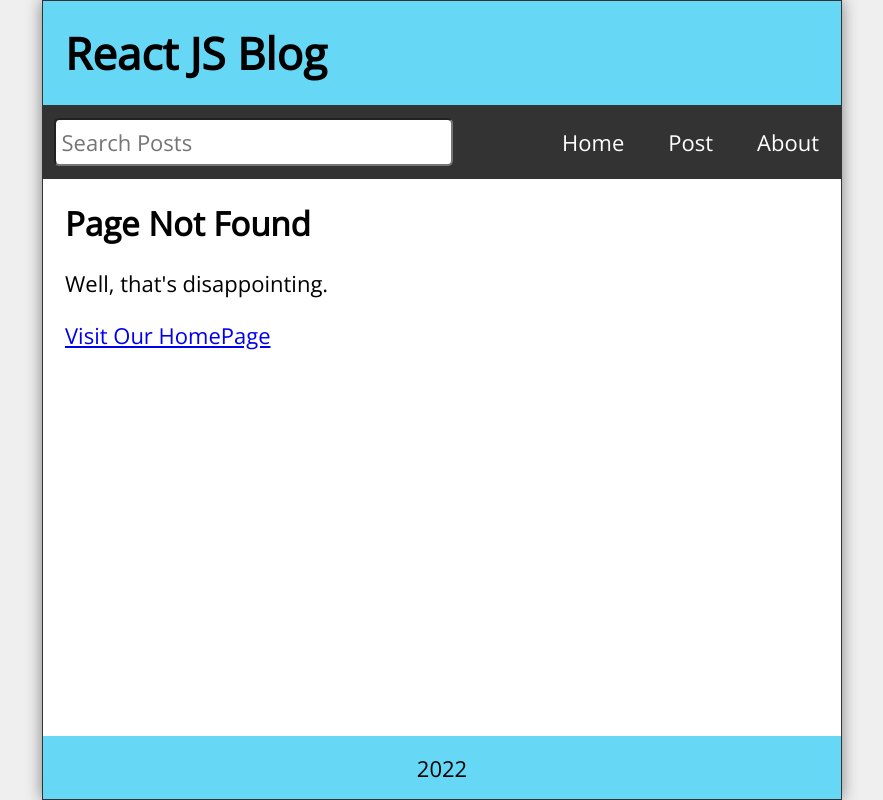
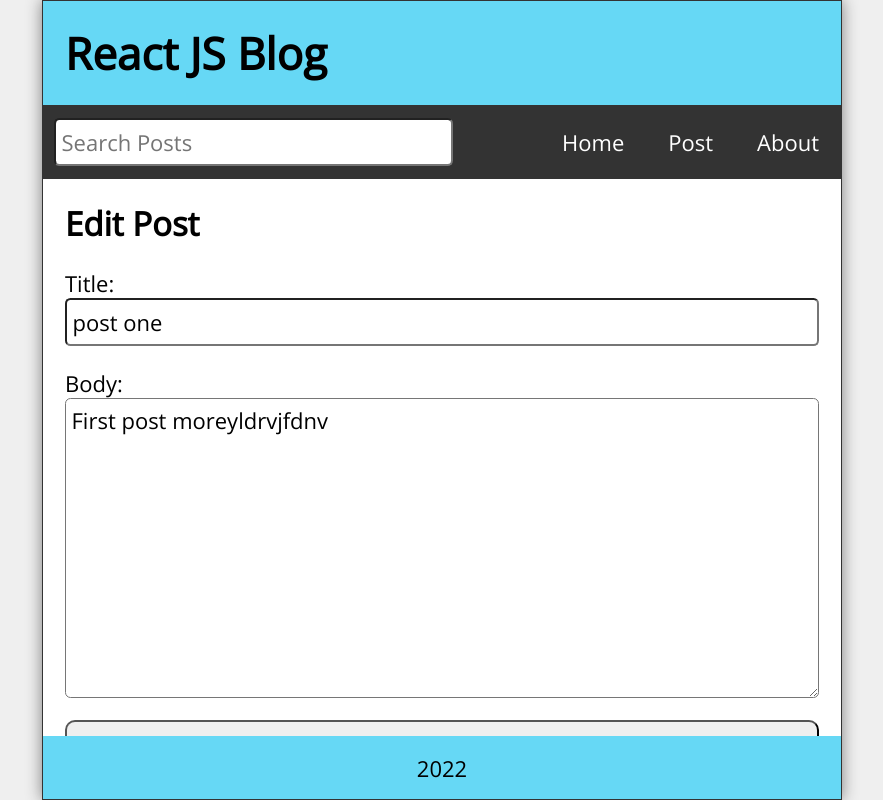
Before and after one commit to tahany777/react-router, a React (Create React App) app: page /edit/1 in a window 1280 px wide. Before the commit this address had no page. Shown: the whole page, without its empty margins (198-1081 px from the left). Built offline with nearby package versions, Linux system fonts and the light colour scheme; data requests are answered from the project's data file.

Commit message:
feat:CRUD app complete with axios

```diff
--- /dev/null
+++ b/data/db.json
@@ -0,0 +1,22 @@
+{
+  "posts": [
+    {
+      "id": 1,
+      "title": "post one",
+      "dateTime": "January 15, 2022 2:50:47 AM",
+      "body": "First post moreyldrvjfdnv"
+    },
+    {
+      "id": 2,
+      "title": "post Two",
+      "datetime": "July 01, 2022 11:17:36 AM",
+      "body": "second post"
+    },
+    {
+      "id": 3,
+      "title": "post three",
+      "dateTime": "January 15, 2022 2:54:22 AM",
+      "body": "third post more 22wsd"
+    }
+  ]
+}
--- a/package.json
+++ b/package.json
@@ -6,6 +6,7 @@
     "@testing-library/jest-dom": "^5.16.1",
     "@testing-library/react": "^12.1.2",
     "@testing-library/user-event": "^13.5.0",
+    "axios": "^0.24.0",
     "date-fns": "^2.28.0",
     "react": "^17.0.2",
     "react-dom": "^17.0.2",
--- a/src/App.js
+++ b/src/App.js
@@ -9,33 +9,36 @@
 import { Route, Routes, useNavigate } from "react-router-dom";
 import { useState, useEffect } from "react";
 import { format } from "date-fns";
+import api from './api/posts';
+import EditPost from "./EditPost";
 function App() {
-  const [posts, setPosts] = useState([
-    {
-      id: 1,
-      title:
-        "post one",
-      datetime: "July 01, 2022 11:17:36 AM",
-      body: "First post",
-    },
-    {
-      id: 2,
-      title: "post Two",
-      datetime: "July 01, 2022 11:17:36 AM",
-      body: "second post",
-    },
-    {
-      id: 3,
-      title: "post three",
-      datetime: "July 01, 2022 11:17:36 AM",
-      body: "third post",
-    },
-  ]);
+  const [posts, setPosts] = useState([]);
   const [search, setSearch] = useState("");
   const [searchResult, setSearchResult] = useState([]);
   const [postTitle, setPostTitle] = useState("");
+  const [editTitle, setEditTitle] = useState("");
   const [postBody, setPostBody] = useState("");
+  const [editBody, setEditBody] = useState("");
   const navigate = useNavigate();
+  useEffect(() => {
+    const fetchPosts = async () => {
+      try {
+        const response = await api.get('/posts');
+        // if(response && response.data) setPosts(response.data);
+        setPosts(response.data);
+      } catch(err) {
+        if(err.response) {
+          //Not in the 200 response range
+          console.log(err.response.data.message);
+          console.log(err.response.status);
+          console.log(err.response.headers);
+        } else {
+          console.log(`Error: ${err.message}`);
+        }
+      }
+    }
+    fetchPosts()
+  }, []);
   useEffect(() => {
     const filteredResult = posts.filter(
       (post) =>
@@ -44,22 +47,46 @@
     );
     setSearchResult(filteredResult.reverse());
   }, [posts, search]);
-  const handleSubmit = (e) => {
+  const handleSubmit = async (e) => {
     e.preventDefault();
     const id = posts.length ? posts[posts.length - 1].id + 1 : 1;
     const dateTime = format(new Date(), "MMMM dd, yyyy pp");
     const newPost = { id, title: postTitle, dateTime, body: postBody };
-    const allPosts = [ ...posts, newPost ];
+    try {
+      const response = await api.post('/posts', newPost);
+      const allPosts = [ ...posts, response.data ];
       setPosts(allPosts);
       setPostTitle("");
       setPostBody("");
       navigate("/");
+    } catch (err) {
+      console.log(`Error: ${err.message}`);
+    }
+
   };
-  const handleDelete = (id) => {
+  const handleDelete = async (id) => {
+    try {
+      await api.delete(`/posts/${id}`);
       const postsList = posts.filter((post) => post.id !== id);
       setPosts(postsList);
       navigate("/");
+    } catch (err) {
+      console.log(`Error: ${err.message}`);
+    }
   };
+  const handleEdit = async (id) => {
+    const dateTime = format(new Date(), "MMMM dd, yyyy pp");
+    const updatedPost = { id, title: editTitle, dateTime, body: editBody };
+    try {
+      const response = await api.put(`/posts/${id}`, updatedPost);
+      setPosts(posts.map(post => posts.id === id ? { ...response.data } : post));
+      setEditTitle('');
+      setEditBody('');
+      navigate('/');
+    } catch (err) {
+      console.log(`Error: ${err.message}`);
+    }
+  }
   return (
     <div className="App">
       <Header title="React JS Blog" />
@@ -80,6 +107,20 @@
           }
         />
         <Route
+          path="/edit/:id"
+          element={
+            <EditPost
+              posts={posts}
+              handleEdit={handleEdit}
+              postTitle={editTitle}
+              setEditTitle={setEditTitle}
+              editBody={editBody}
+              editTitle={editTitle}
+              setEditBody={setEditBody}
+            />
+          }
+        />
+        <Route
           path="/post/:id"
           element={<PostPage posts={posts} handleDelete={handleDelete} />}
         />
--- /dev/null
+++ b/src/EditPost.js
@@ -0,0 +1,60 @@
+import React from "react";
+import { useEffect } from "react";
+import { useParams, Link } from "react-router-dom";
+const EditPost = ({
+  posts,
+  handleEdit,
+  editBody,
+  setEditBody,
+  editTitle,
+  setEditTitle,
+}) => {
+  const { id } = useParams();
+  const post = posts.find((post) => post.id.toString() === id);
+  useEffect(() => {
+    if (post) {
+      setEditTitle(post.title);
+      setEditBody(post.body);
+    }
+  }, [post, setEditTitle, setEditBody]);
+  return (
+    <main className="NewPost">
+      {editTitle && (
+        <>
+          <h2>Edit Post</h2>
+          <form className="newPostForm" onSubmit={(e) => e.preventDefault()}>
+            <label htmlFor="postTitle">Title:</label>
+            <input
+              type="text"
+              id="postTitle"
+              required
+              value={editTitle}
+              onChange={(e) => setEditTitle(e.target.value)}
+            />
+            <label htmlFor="postBody">Body:</label>
+            <textarea
+              id="postBody"
+              required
+              value={editBody}
+              onChange={(e) => setEditBody(e.target.value)}
+            />
+            <button type="submit" onClick={() => handleEdit(post.id)}>
+              Submit
+            </button>
+          </form>
+        </>
+      )}
+      {!editTitle && (
+        <>
+          <h2>Post Not Found</h2>
+          <p>Well, that's disappointing.</p>
+          <p>
+            <Link to="/">Visit Our HomePage</Link>
+          </p>
+        </>
+      )}
+    </main>
+  );
+};
+
+export default EditPost;
--- a/src/PostPage.js
+++ b/src/PostPage.js
@@ -11,7 +11,8 @@
             <h2>{post.title}</h2>
             <p className="postDate">{post.datetime}</p>
             <p className="postBody">{post.body}</p>
-            <button onClick={() => handleDelete(post.id)}>Delete Post</button>
+            <Link to={`/edit/${post.id}`}><button className="editButton">Edit Post</button></Link>
+            <button className="deleteButton" onClick={() => handleDelete(post.id)}>Delete Post</button>
           </>
         )}
         {!post &&
--- /dev/null
+++ b/src/api/posts.js
@@ -0,0 +1,5 @@
+import axios from 'axios';
+
+export default axios.create({
+    baseURL: 'http://localhost:3500'
+});
--- a/src/index.css
+++ b/src/index.css
@@ -200,9 +200,8 @@
   cursor: pointer;
 }
 
-.Missing h2, .PostPage h2,
-.Missing p, .PostPage p {
-  margin-bottom: 1rem;
+.Missing p, .PostPage p, .NewPost p {
+  margin-top: 1rem;
 }
 
 .PostPage button {
@@ -210,12 +209,18 @@
   min-width: 48px;
   border-radius: 0.25rem;
   padding: 0.5rem;
+  margin-right: 0.5rem;
   font-size: 1rem;
-  background-color: red;
   color: #fff;
   cursor: pointer;
+  border: none;
 }
-
+.deleteButton {
+  background-color: red;
+}
+.editButton {
+  background-color: #333;
+}
 .statusMsg {
   margin-top: 2rem;
 }
```
Also changed, not shown: 2 other files (tests, documents, lock files or other folders). Lines whose indentation alone changed are shown as unchanged.
